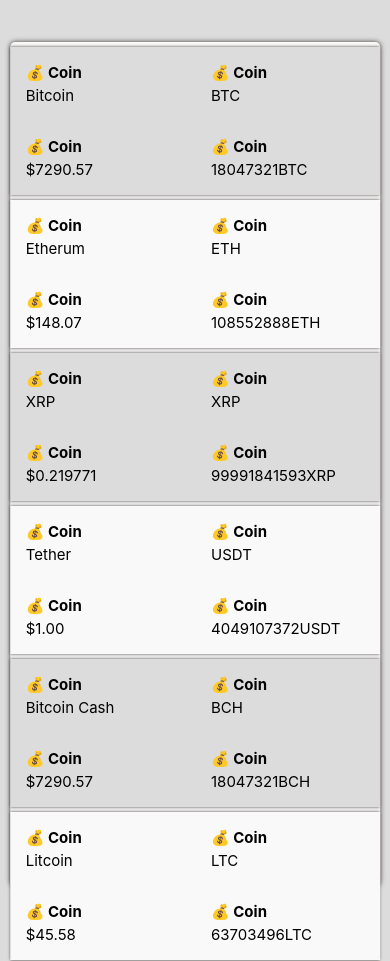
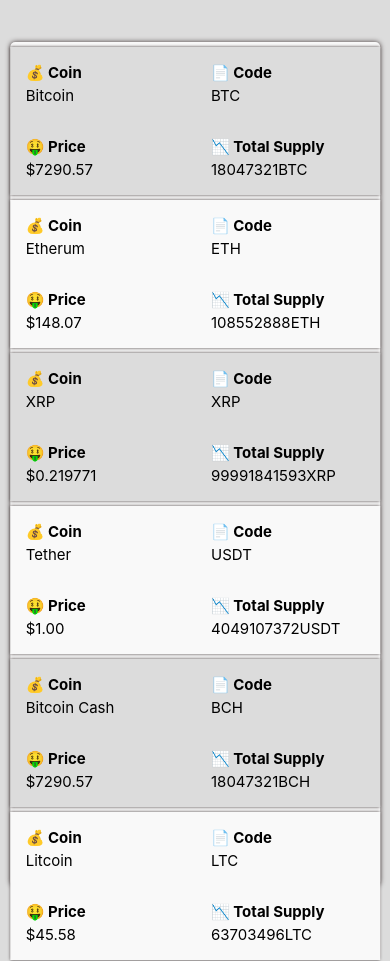
Before and after one commit to petrepan/Table-challenge, a plain HTML site: page index.html in a window 390 px wide. Shown: the top 961 px of the page. Drawn offline with Linux system fonts and the light colour scheme.

Commit message:
Update style.css

```diff
--- a/style.css
+++ b/style.css
@@ -99,8 +99,6 @@ nav a {
         font-weight: lighter;
     }
 
-
-
     td::before {
         position: absolute;
         top: -25px;
@@ -108,11 +106,26 @@ nav a {
         margin-top: 40px;
     }
 
-    td:nth-of-type(1)::before,
-    td:nth-of-type(2)::before,
-    td:nth-of-type(3)::before,
+   td:nth-of-type(1)::before {
+        content: "💰 Coin";
+        text-transform: capitalize;
+        font-weight: bolder;
+    }
+
+    td:nth-of-type(2)::before {
+        content: "📄 Code";
+        text-transform: capitalize;
+        font-weight: bolder;
+    }
+
+    td:nth-of-type(3)::before {
+        content: "🤑 Price";
+        text-transform: capitalize;
+        font-weight: bolder;
+    }
+
     td:nth-of-type(4)::before {
-        content: "💰 Coin";
+        content: "📉 Total Supply";
         text-transform: capitalize;
         font-weight: bolder;
     }
```
